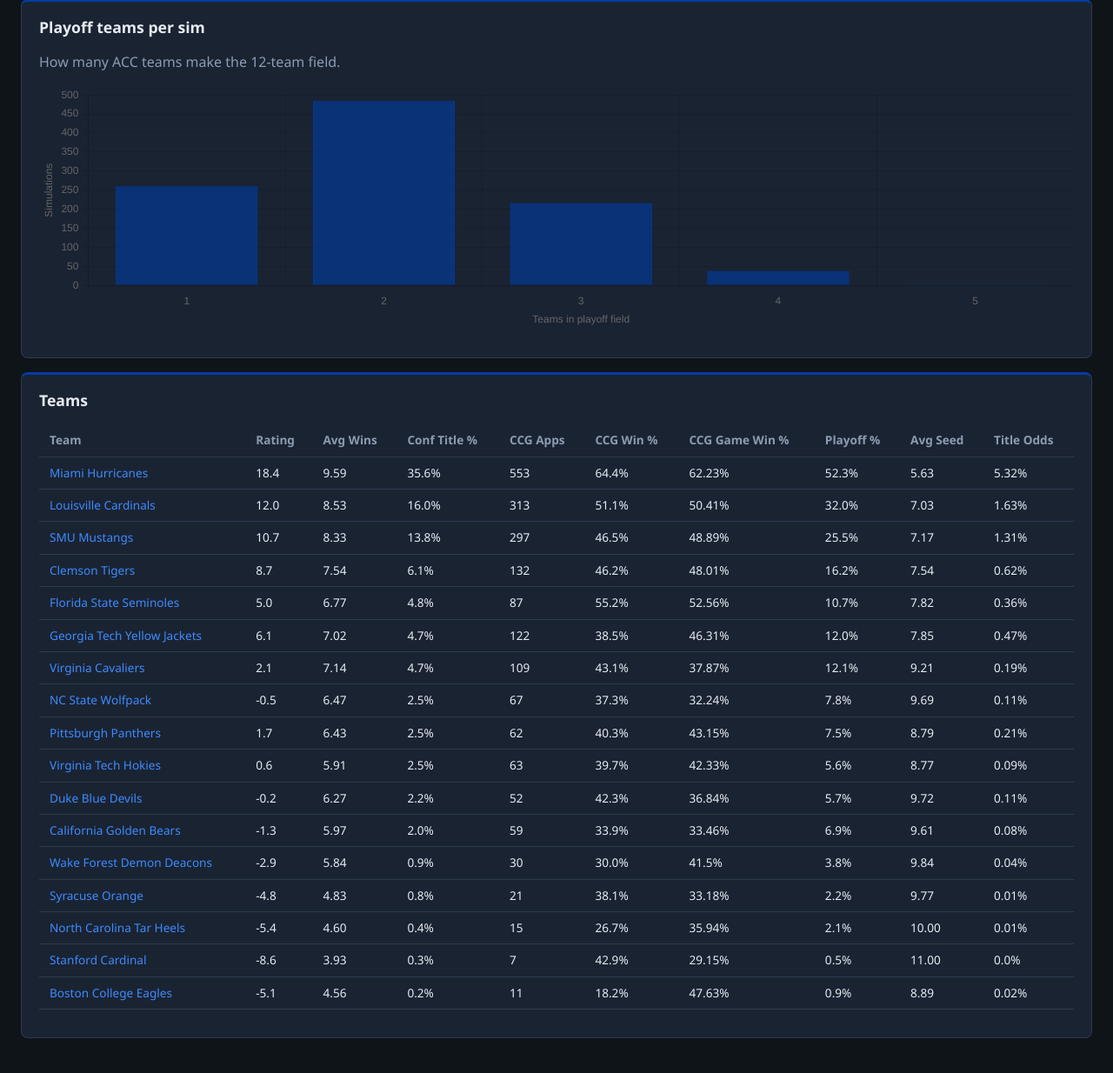
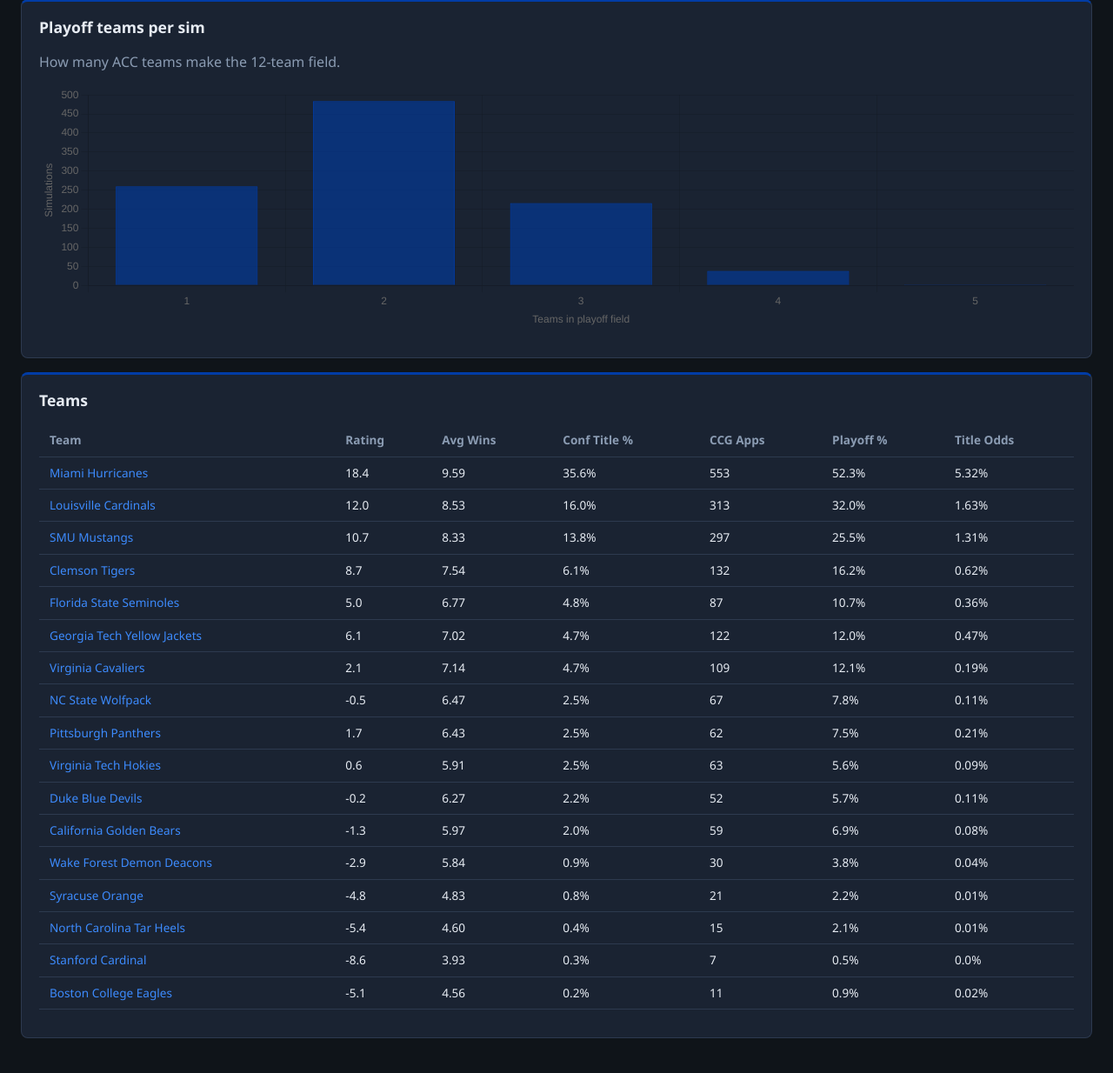
Before and after one commit to tripleaendermikal/cfb-viewer, a Flask app: page /conferences?conference=ACC in a window 1280 px wide. Shown: the part 1092-2326 px from the top of the page at 87% size. Run offline with Flask 3, Linux system fonts and the light colour scheme.

Commit message:
Remove redundant CCG and average seed stats from viewer.
Co-authored-by: Cursor <cursoragent@cursor.com>

```diff
--- a/app.py
+++ b/app.py
@@ -87,14 +87,11 @@ def enrich_conference_teams(conf: dict, store: "DataStore") -> list[dict]:
         field_apps = br_t.get("field_appearances", lb.get("playoff_appearances", 0))
         row = dict(t)
         row["ccg_wins"] = wins
-        row["ccg_win_pct"] = round(wins / apps * 100, 1) if apps else None
         row["playoff_appearances"] = field_apps
         row["playoff_field_pct"] = round(field_apps / sim_count * 100, 1) if sim_count else 0
-        row["avg_seed"] = br_t.get("avg_seed")
         row["baseline_fpi"] = lb.get("baseline_fpi")
         row["fpi_ci_low"] = lb.get("fpi_ci_low")
         row["fpi_ci_high"] = lb.get("fpi_ci_high")
-        row["conf_champ_game_win_pct"] = lb.get("conf_champ_game_win_pct", 0)
         enriched.append(row)
     return enriched
 
--- a/templates/bracket.html
+++ b/templates/bracket.html
@@ -99,12 +99,6 @@
       <div class="stat-label">Title Odds</div>
       <div class="stat-value">{{ team_bracket.title_odds_pct }}%</div>
     </div>
-    {% if team_bracket.avg_seed is not none %}
-    <div class="card">
-      <div class="stat-label">Avg Seed (when in)</div>
-      <div class="stat-value">{{ team_bracket.avg_seed }}</div>
-    </div>
-    {% endif %}
     {% if team_bracket.field_appearances %}
     <div class="card">
       <div class="stat-label">Field Appearances</div>
--- a/templates/conference_detail.html
+++ b/templates/conference_detail.html
@@ -134,10 +134,7 @@
           <th data-sort="num">Avg Wins</th>
           <th data-sort="num">Conf Title %</th>
           <th data-sort="num">CCG Apps</th>
-          <th data-sort="num">CCG Win %</th>
-          <th data-sort="num">CCG Game Win %</th>
           <th data-sort="num">Playoff %</th>
-          <th data-sort="num">Avg Seed</th>
           <th data-sort="num">Title Odds</th>
         </tr>
       </thead>
@@ -153,14 +150,7 @@
           <td class="num" data-value="{{ t.avg_wins }}">{{ "%.2f"|format(t.avg_wins) }}</td>
           <td class="num" data-value="{{ t.conf_champ_odds_pct }}">{{ t.conf_champ_odds_pct }}%</td>
           <td class="num" data-value="{{ t.conf_champ_appearances }}">{{ t.conf_champ_appearances }}</td>
-          <td class="num" data-value="{{ t.ccg_win_pct if t.ccg_win_pct is not none else '' }}">
-            {% if t.ccg_win_pct is not none %}{{ t.ccg_win_pct }}%{% else %}—{% endif %}
-          </td>
-          <td class="num" data-value="{{ t.conf_champ_game_win_pct }}">{{ t.conf_champ_game_win_pct }}%</td>
           <td class="num" data-value="{{ t.playoff_field_pct }}">{{ t.playoff_field_pct }}%</td>
-          <td class="num" data-value="{{ t.avg_seed if t.avg_seed is not none else '' }}">
-            {% if t.avg_seed is not none %}{{ "%.2f"|format(t.avg_seed) }}{% else %}—{% endif %}
-          </td>
           <td class="num" data-value="{{ t.title_odds_pct }}">{{ t.title_odds_pct }}%</td>
         </tr>
         {% endfor %}
--- a/templates/team.html
+++ b/templates/team.html
@@ -22,7 +22,7 @@
     <p class="team-hero-links">
       <a href="{{ url_for('schedule', team=team.team_id) }}">View schedule</a>
       · <a href="{{ url_for('compare', teams=team.team_id) }}">Compare</a>
-      {% if bracket_summary and bracket_summary.avg_seed is not none %}
+      {% if bracket_summary and bracket_summary.field_appearances %}
       · <a href="{{ url_for('bracket', team=team.team_id) }}">Bracket history</a>
       {% endif %}
     </p>
```
